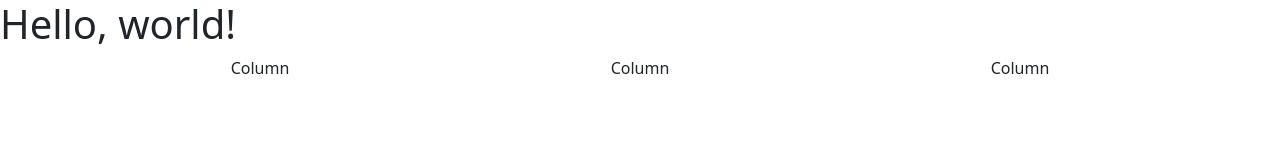
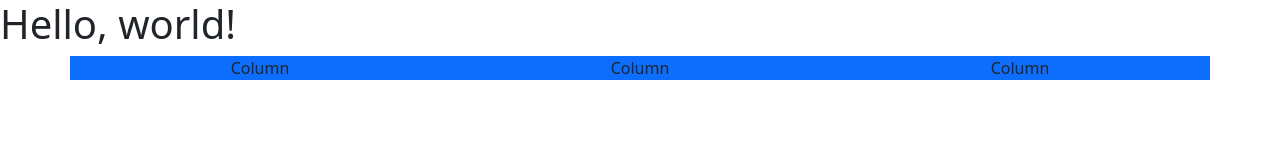
Before and after one commit to TTerjesen/tterjesen.github.io, a plain HTML site: page index.html in a window 1280 px wide. Drawn offline with nearby package versions, Linux system fonts and the light colour scheme.

Commit message:
Update index.html

```diff
--- a/index.html
+++ b/index.html
@@ -14,13 +14,13 @@
 
     <div class="container text-center">
         <div class="row">
-            <div class="col">
+            <div class="col bg-primary">
                 Column
             </div>
-            <div class="col">
+            <div class="col bg-primary">
                 Column
             </div>
-            <div class="col">
+            <div class="col bg-primary">
                 Column
             </div>
         </div>
```
